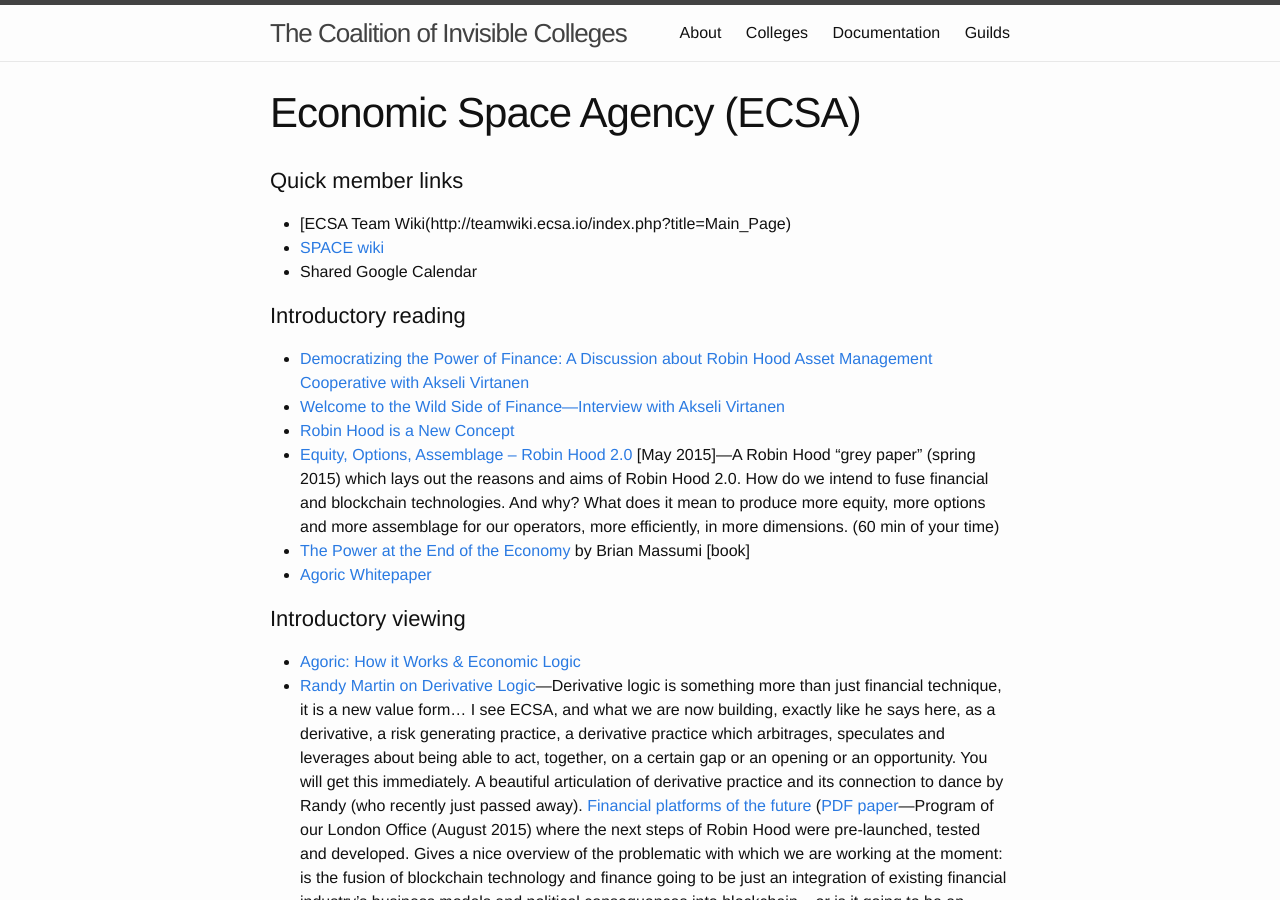
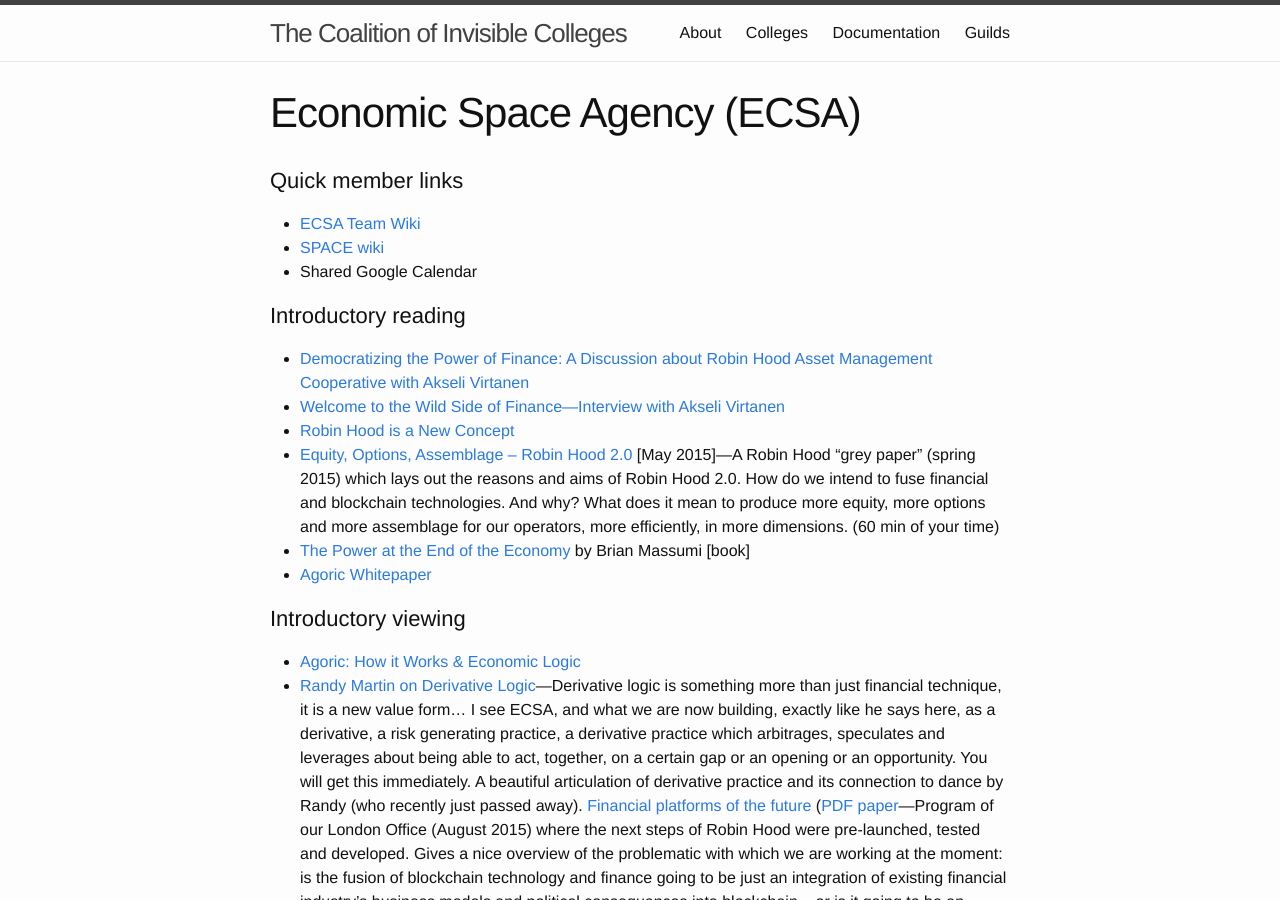
Before and after one commit to coalition-of-invisible-colleges/cic.github.io, a Jekyll site: the page built from _colleges/ECSA.md, in a window 1280 px wide and 900 px high. Built offline with Jekyll 4.4.1, drawn with Linux system fonts in a browser that asks for light colours.

Commit message:
Update ECSA.md

```diff
--- a/_colleges/ECSA.md
+++ b/_colleges/ECSA.md
@@ -5,7 +5,7 @@ college: ECSA
 groupword: " team"
 ---
 ### Quick member links
-* [ECSA Team Wiki(http://teamwiki.ecsa.io/index.php?title=Main_Page)
+* [ECSA Team Wiki](http://teamwiki.ecsa.io/index.php?title=Main_Page)
 * [SPACE wiki](https://gitlab.com/ecsa/space/wikis/constellations)
 * Shared Google Calendar
 
```
